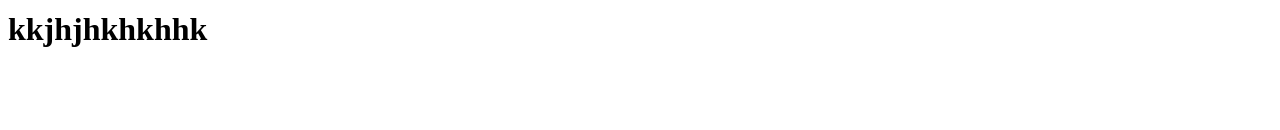
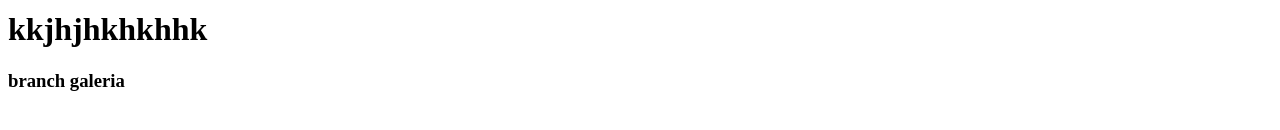
Before and after one commit to natyacvedo/practicaGit, a plain HTML site: page index.html in a window 1280 px wide. Shown: the part 178-308 px from the top of the page. Drawn offline with Linux system fonts and the light colour scheme.

Commit message:
branch galeria

```diff
--- a/index.html
+++ b/index.html
@@ -22,6 +22,7 @@
     </p>
 
     <h1>kkjhjhkhkhhk</h1>
+    <h3>branch galeria</h3>
   </body>
 
 </html>
```
